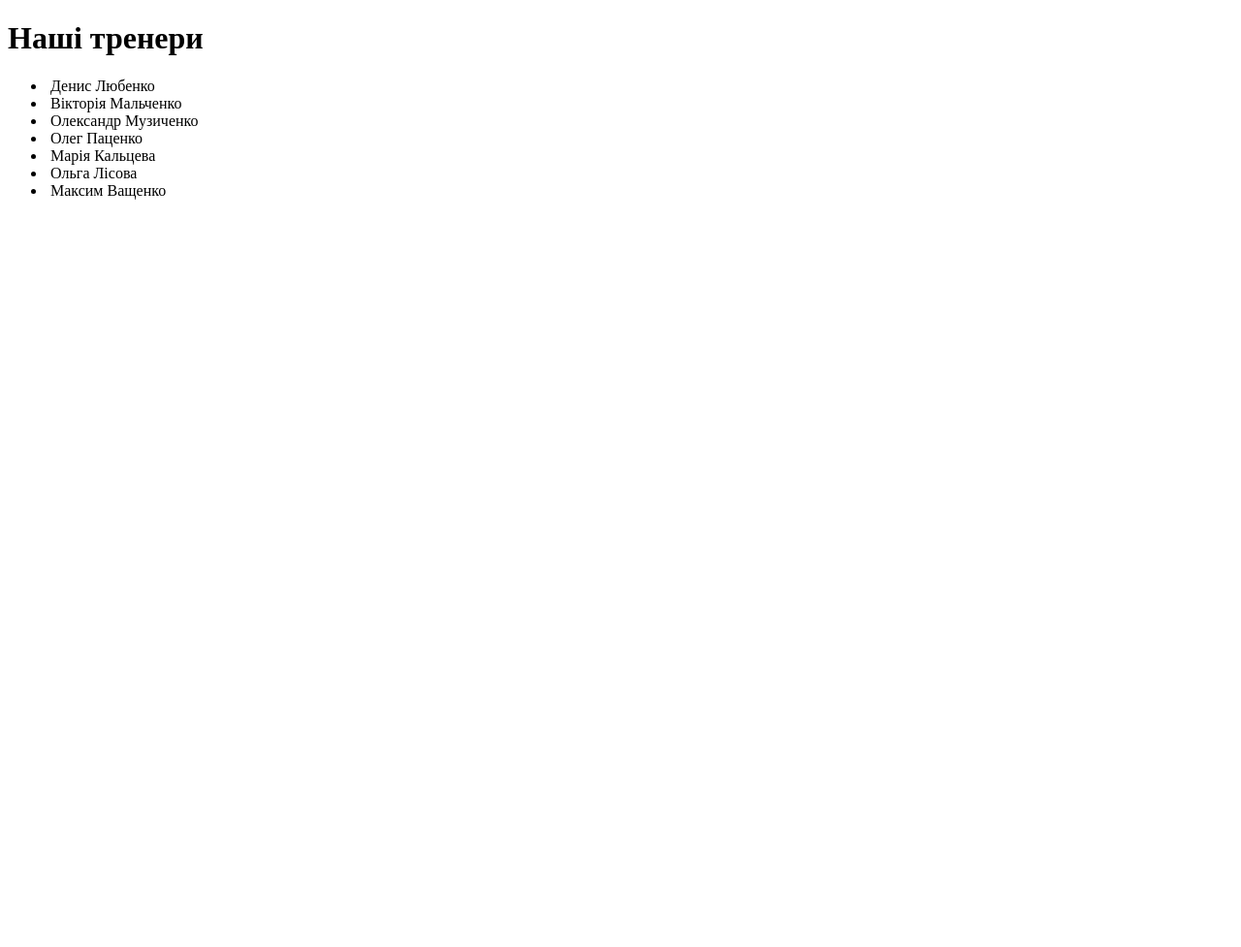
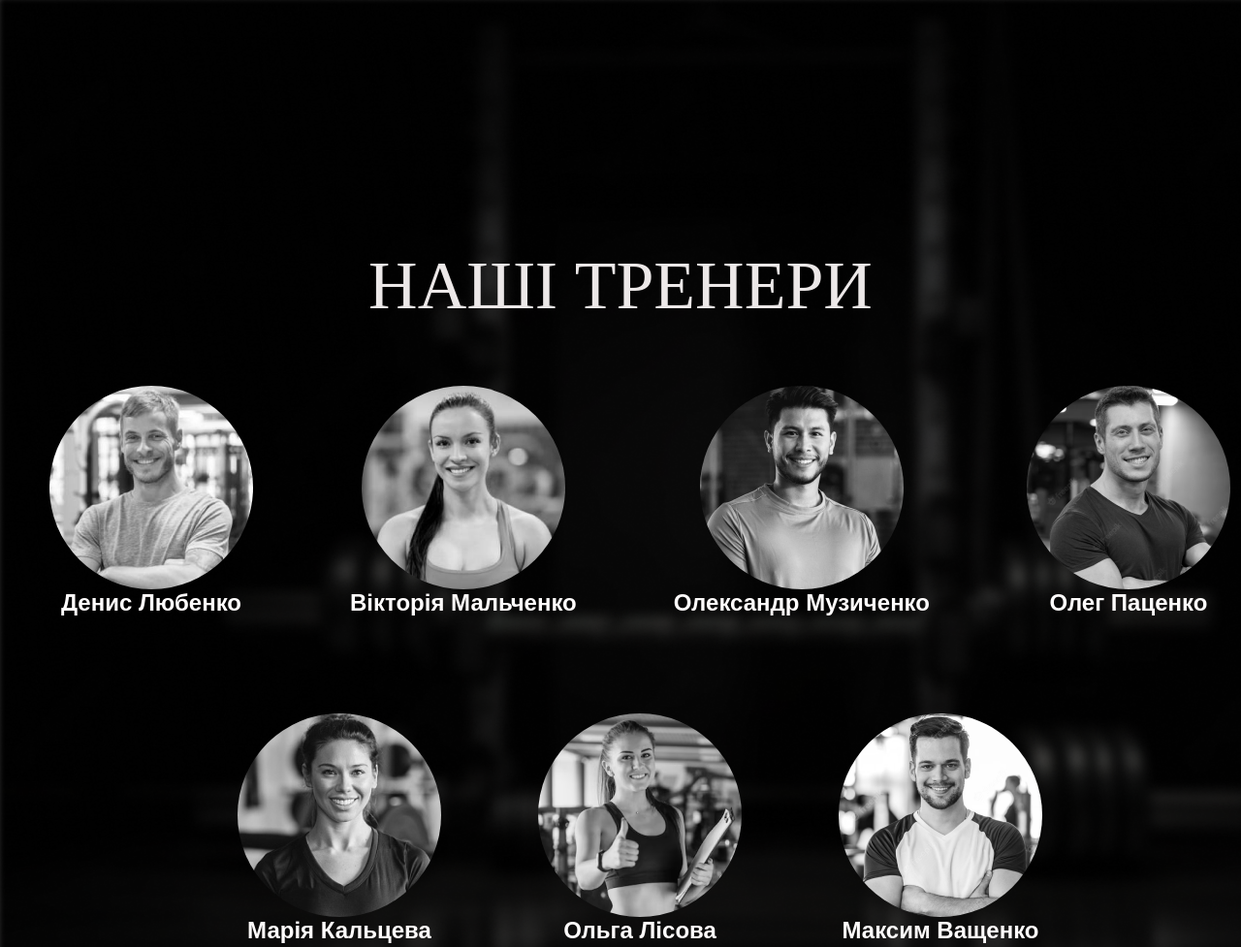
Before and after one commit to N0T4/OkPON, a plain HTML site: page aboutUs.html in a window 1280 px wide. Shown: the top 977 px of the page at 97% size. Before the commit the page ends 800 px from the top, so only its background shows below. Drawn offline with Linux system fonts and the light colour scheme.

Commit message:
about us
about us

```diff
--- a/aboutUs.css
+++ b/aboutUs.css
@@ -1,4 +1,45 @@
 ul {
     display: flex;
     flex-wrap: wrap;
+    list-style: none;
+    gap: 100px;
+    align-items: center;
+    justify-content: center;
 }
+
+img{
+    border-radius: 50%;
+}
+
+li {
+    display: flex;
+    flex-direction: column;
+    align-items: center;
+}
+
+body {
+    align-items: center;
+    display: flex;
+    flex-direction: column;
+    justify-content: center;
+    background-image: url(img/about-background.png);
+    background-size: cover ;
+}
+
+h1 {
+    padding-top: 200px;
+    color: #ECE8E8;
+    font-size: 70px;
+    font-family: Haettenschweiler;
+    font-weight: 400;
+    text-transform: uppercase;
+    word-wrap: break-word
+}
+
+span {
+    color: #FFFCFC;
+    font-size: 24px;
+    font-family: Arial;
+    font-weight: 700;
+    word-wrap: break-word
+}
--- a/aboutUs.html
+++ b/aboutUs.html
@@ -4,38 +4,38 @@
     <meta charset="UTF-8">
     <meta http-equiv="X-UA-Compatible" content="IE=edge">
     <meta name="viewport" content="width=device-width, initial-scale=1.0">
-    <link rel="stylesheet" href="/contacts.css">
+    <link rel="stylesheet" href="/aboutUs.css">
     <title>About us</title>
 </head>
 <body>
     <h1>Наші тренери</h1>
     <ul>
         <li>
-            <img src="" alt="">
+            <img src="img/about1.png" alt="">
             <span>Денис Любенко</span>
         </li>
         <li>
-            <img src="" alt="">
+            <img src="img/about2.png" alt="">
             <span>Вікторія Мальченко</span>
         </li>
         <li>
-            <img src="" alt="">
+            <img src="img/about3.png" alt="">
             <span>Олександр Музиченко</span>
         </li>
         <li>
-            <img src="" alt="">
+            <img src="img/about4.png" alt="">
             <span>Олег Паценко</span>
         </li>
         <li>
-            <img src="" alt="">
+            <img src="img/about5.png" alt="">
             <span>Марія Кальцева</span>
         </li>
         <li>
-            <img src="" alt="">
+            <img src="img/about6.png" alt="">
             <span>Ольга Лісова</span>
         </li>
         <li>
-            <img src="" alt="">
+            <img src="img/about7.png" alt="">
             <span>Максим Ващенко</span>
         </li>
     </ul>
--- a/ticket.css
+++ b/ticket.css
@@ -1,6 +1,7 @@
 body {
     padding: 30px;
     background-image: url(img/ticket.png);
+    background-size: cover ;
 
 
 }
@@ -48,7 +49,7 @@ article{
 
     position: relative;
 
-    box-shadow: 10px 10px 10px 10px #bab9b9;
+    box-shadow: 10px 10px 10px 10px rgba(255, 255, 255, 0.543);
     padding: 19px 17px  ;
     position: relative;
   box-sizing: border-box;
@@ -81,7 +82,7 @@ a{
     justify-content: center;
     align-items: center;
     border-radius: 20px ;
-    background-color: #8E8E8E;
+    background-color: #797979;
 
     padding: 23px 57px;
     text-decoration: none;
```
